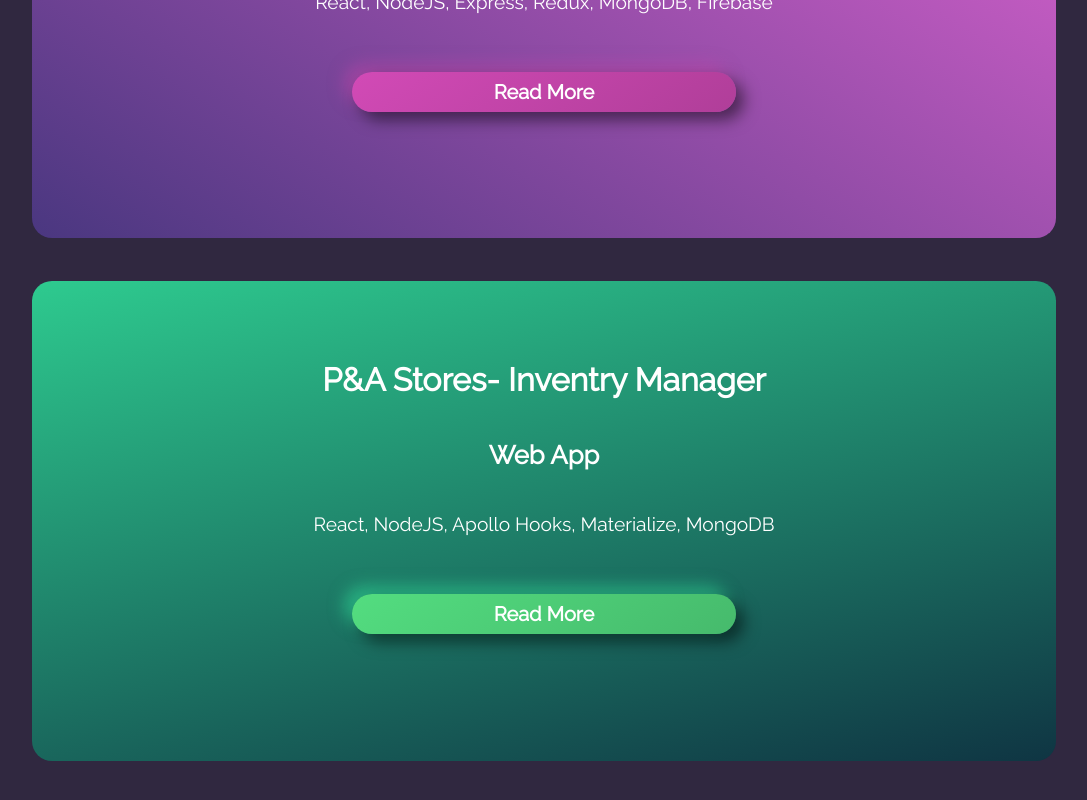
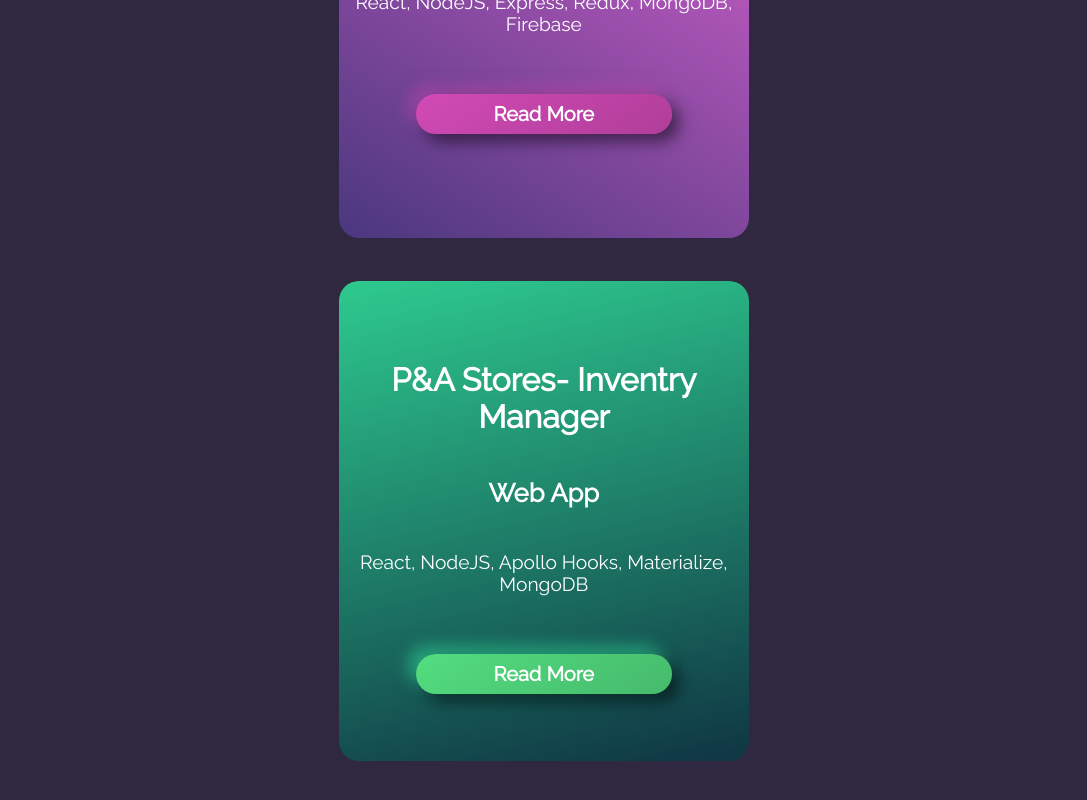
Before and after one commit to Lakaganth/WEbDEV-portfolio, a React (Create React App) app: page / in a window 1280 px wide. Shown: the part 3131-3931 px from the top of the page, without its empty margins (96-1183 px from the left). Built offline with nearby package versions, Linux system fonts and the light colour scheme.

Commit message:
Project animation

```diff
--- /dev/null
+++ b/src/components/projects/InventoryLandingComp.jsx
@@ -0,0 +1,46 @@
+import React from "react";
+import styled from "styled-components";
+import { useSpring, animated } from "react-spring";
+
+export const InventoryLandingComp = () => {
+  const calc = (x, y) => [
+    -(y - window.innerHeight / 2) / 20,
+    (x - window.innerWidth / 2) / 20,
+    1.1
+  ];
+  const trans = (x, y, s) =>
+    `perspective(600px) rotateX(${x}deg) rotateY(${y}deg) scale(${s})`;
+
+  const [props, set] = useSpring(() => ({
+    xys: [0, 0, 1],
+    config: { mass: 10, tension: 150, friction: 400, precision: 0.00001 }
+  }));
+
+  const ProjCard2 = styled(animated.div)`
+    background: rgb(52, 232, 158);
+    background: linear-gradient(
+      167deg,
+      rgba(52, 232, 158, 1) -20%,
+      rgba(15, 53, 67, 1) 100%
+    );
+    transition: box-shadow 0.5s;
+    will-change: transform;
+    button {
+      background: linear-gradient(145deg, #53dd80, #46ba6c);
+      box-shadow: 8px 8px 16px rgba(0, 0, 0, 0.5),
+        -8px -8px 16px rgba(52, 232, 158, 0.5);
+    }
+  `;
+  return (
+    <ProjCard2
+      onMouseMove={({ clientX: x, clientY: y }) => set({ xys: calc(x, y) })}
+      onMouseLeave={() => set({ xys: [0, 0, 1] })}
+      style={{ transform: props.xys.interpolate(trans) }}
+    >
+      <h4>P&A Stores- Inventry Manager</h4>
+      <h5>Web App</h5>
+      <p>React, NodeJS, Apollo Hooks, Materialize, MongoDB</p>
+      <button>Read More</button>
+    </ProjCard2>
+  );
+};
--- a/src/components/projects/ProjectCard.jsx
+++ b/src/components/projects/ProjectCard.jsx
@@ -1,6 +1,8 @@
 import React from "react";
 import styled from "styled-components";
 import { useSpring, animated } from "react-spring";
+import { device } from "./../device/device";
+import { InventoryLandingComp } from "./InventoryLandingComp";
 
 export const ProjectCard = proj => {
   const calc = (x, y) => [
@@ -13,10 +15,11 @@ export const ProjectCard = proj => {
 
   const [props, set] = useSpring(() => ({
     xys: [0, 0, 1],
-    config: { mass: 5, tension: 350, friction: 40 }
+    config: { mass: 10, tension: 150, friction: 400, precision: 0.00001 }
   }));
 
   const ProjCardWrapper = styled.div`
+    /* overflow: hidden; */
     width: 80%;
     margin: 10vh auto;
     border-radius: 10px;
@@ -59,6 +62,13 @@ export const ProjectCard = proj => {
         font-weight: bold;
         font-size: 1.25rem;
       }
+      @media ${device.laptop} {
+        width: 40%;
+        margin: 0 auto;
+        button {
+          width: 20vw;
+        }
+      }
     }
   `;
 
@@ -69,7 +79,9 @@ export const ProjectCard = proj => {
       rgba(255, 109, 226, 1) -20%,
       rgba(74, 55, 128, 1) 100%
     );
+    transition: box-shadow 0.5s;
     will-change: transform;
+
     button {
       background: linear-gradient(145deg, #d24ab6, #b03e99);
       /* box-shadow: 8px 8px 16px #4d3374, -8px -8px 16px #68459e; */
@@ -80,25 +92,11 @@ export const ProjectCard = proj => {
       box-shadow: 0px 30px 100px -10px rgba(0, 0, 0, 0.4);
     }
   `;
-  const ProjCard2 = styled.div`
-    background: rgb(52, 232, 158);
-    background: linear-gradient(
-      167deg,
-      rgba(52, 232, 158, 1) -20%,
-      rgba(15, 53, 67, 1) 100%
-    );
-    button {
-      background: linear-gradient(145deg, #53dd80, #46ba6c);
-      box-shadow: 8px 8px 16px rgba(0, 0, 0, 0.5),
-        -8px -8px 16px rgba(52, 232, 158, 0.5);
-    }
-  `;
 
   return (
     <ProjCardWrapper>
       <h3>Projects</h3>
       <ProjCard1
-        className="card"
         onMouseMove={({ clientX: x, clientY: y }) => set({ xys: calc(x, y) })}
         onMouseLeave={() => set({ xys: [0, 0, 1] })}
         style={{ transform: props.xys.interpolate(trans) }}
@@ -108,12 +106,8 @@ export const ProjectCard = proj => {
         <p>React, NodeJS, Express, Redux, MongoDB, Firebase</p>
         <button>Read More</button>
       </ProjCard1>
-      <ProjCard2>
-        <h4>P&A Stores- Inventry Manager</h4>
-        <h5>Web App</h5>
-        <p>React, NodeJS, Apollo Hooks, Materialize, MongoDB</p>
-        <button>Read More</button>
-      </ProjCard2>
+
+      <InventoryLandingComp></InventoryLandingComp>
     </ProjCardWrapper>
   );
 };
```
